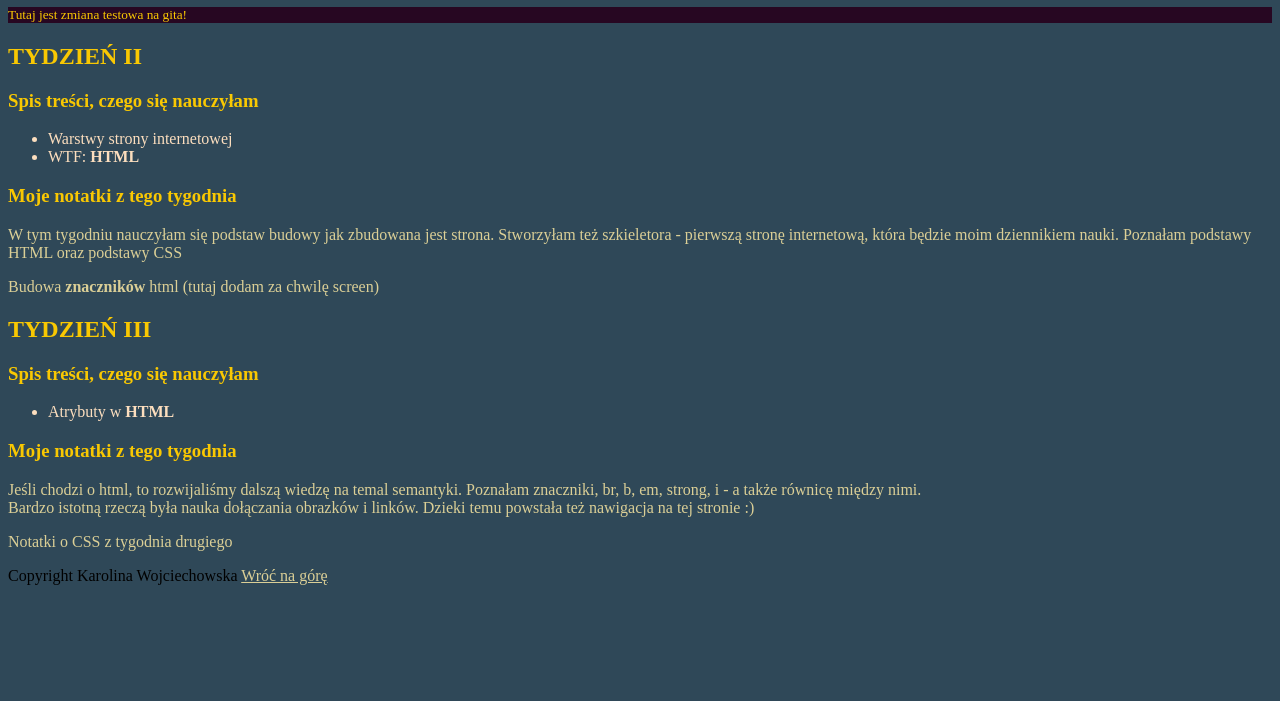
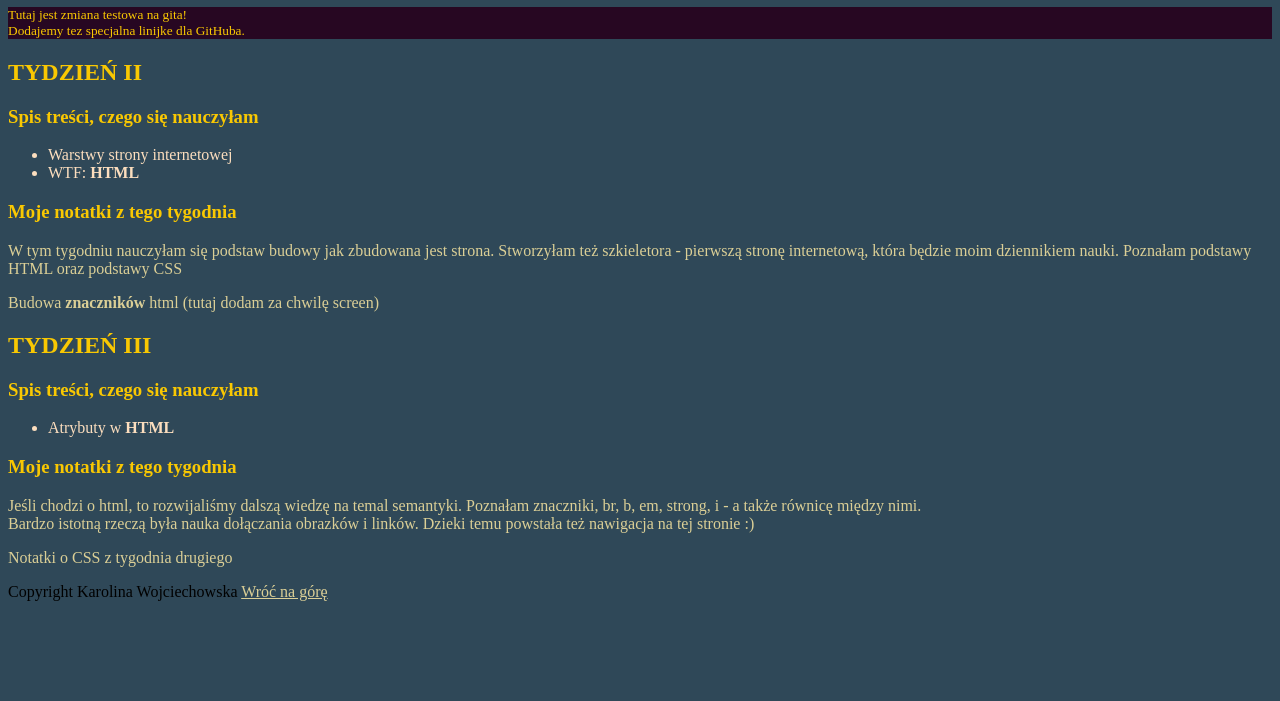
Before and after one commit to Karwska/homepage, a plain HTML site: page nauka-html.html in a window 1280 px wide. Shown: the part 99-800 px from the top of the page. Drawn offline with Linux system fonts and the light colour scheme.

Commit message:
content in p changed again

```diff
--- a/nauka-html.html
+++ b/nauka-html.html
@@ -18,7 +18,7 @@
     <main>
         <header>
             <h1 class="naglowek">Nauka html</h1>
-            <p class="git-try">Tutaj jest zmiana testowa na gita!</p>
+            <p class="git-try">Tutaj jest zmiana testowa na gita!<br>Dodajemy tez specjalna linijke dla GitHuba.</p>
         </header>
             <section>
             <h2 class="naglowek">TYDZIEŃ II</h2>
```
